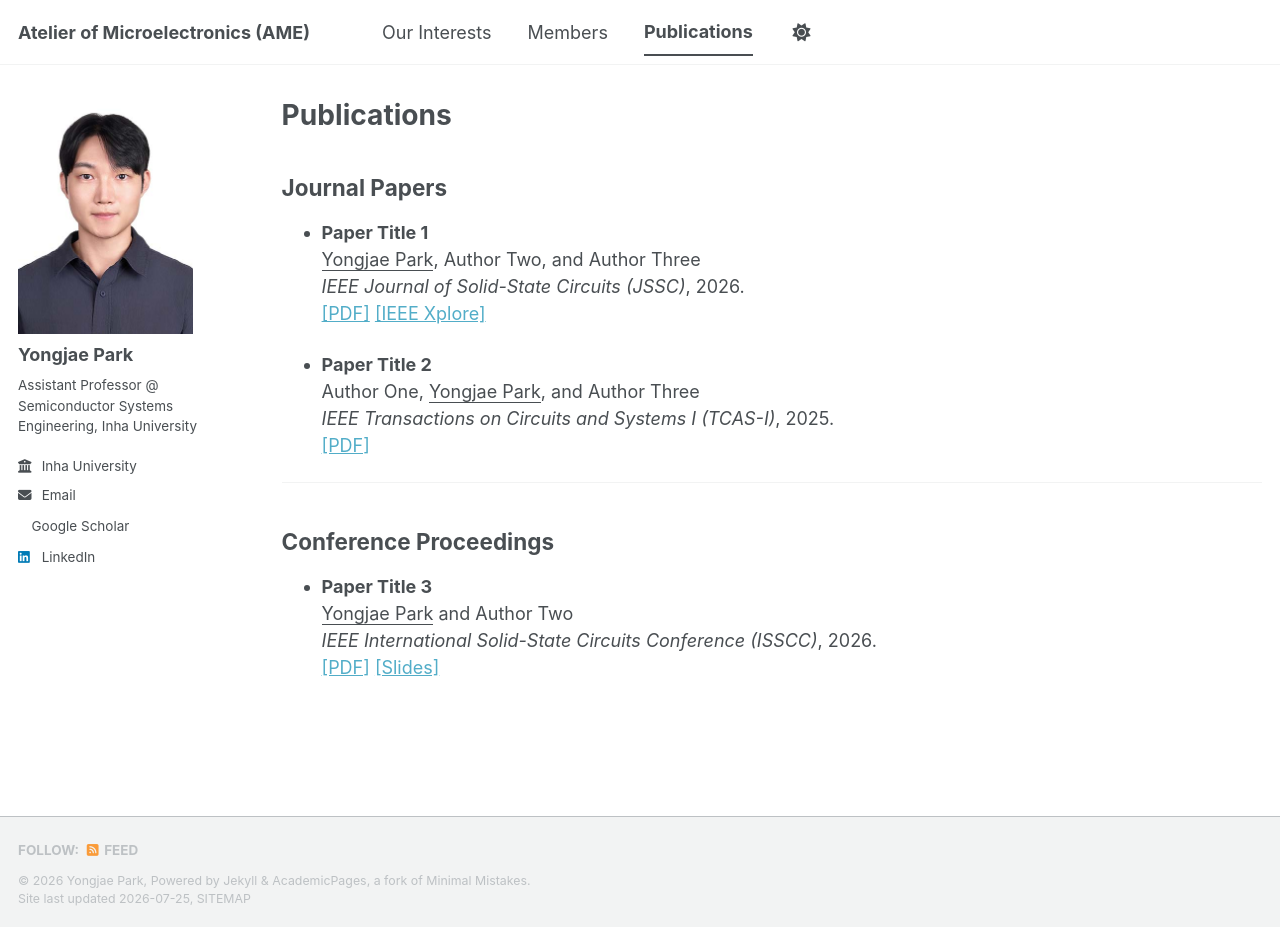
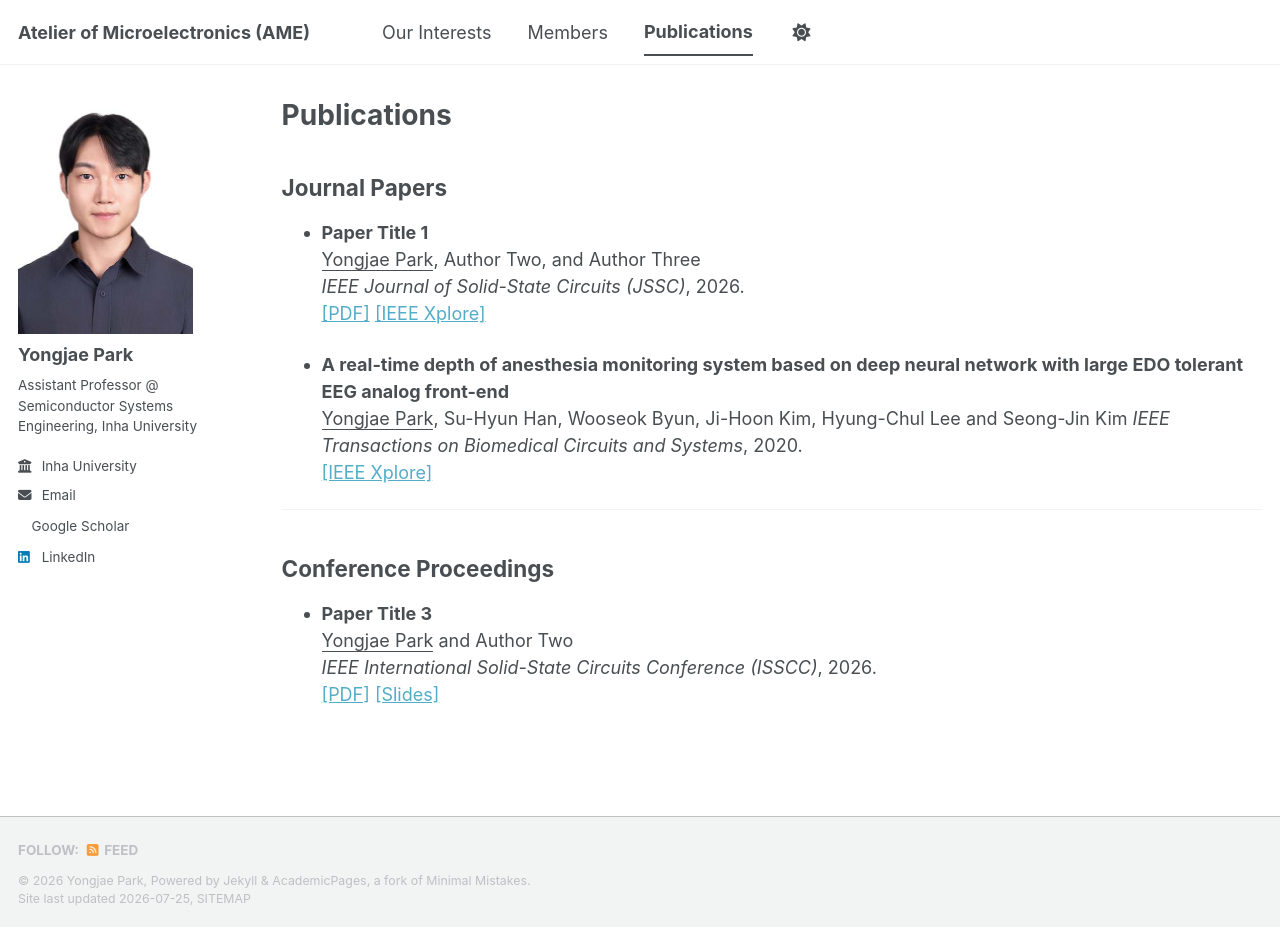
Before and after one commit to yong27park/AME.github.io, a Jekyll site: the page built from _pages/publications.md, in a window 1280 px wide and 927 px high. Built offline with Jekyll 4.4.1, drawn with Linux system fonts in a browser that asks for light colours; a style sheet for code colours, icons or effects is not loaded.

Commit message:
Update publications.md

```diff
--- a/_pages/publications.md
+++ b/_pages/publications.md
@@ -12,10 +12,10 @@ author_profile: true
   *IEEE Journal of Solid-State Circuits (JSSC)*, 2026.
   [[PDF]](https://link-to-pdf) [[IEEE Xplore]](https://doi-link)
 
-* **Paper Title 2**
-  Author One, <u>Yongjae Park</u>, and Author Three
-  *IEEE Transactions on Circuits and Systems I (TCAS-I)*, 2025.
-  [[PDF]](https://link-to-pdf)
+* **A real-time depth of anesthesia monitoring system based on deep neural network with large EDO tolerant EEG analog front-end**
+  <u>Yongjae Park</u>, Su-Hyun Han, Wooseok Byun, Ji-Hoon Kim, Hyung-Chul Lee and Seong-Jin Kim
+  *IEEE Transactions on Biomedical Circuits and Systems*, 2020.
+  [[IEEE Xplore]](https://10.1109/TBCAS.2020.2998172)
 
 ---
 
```
